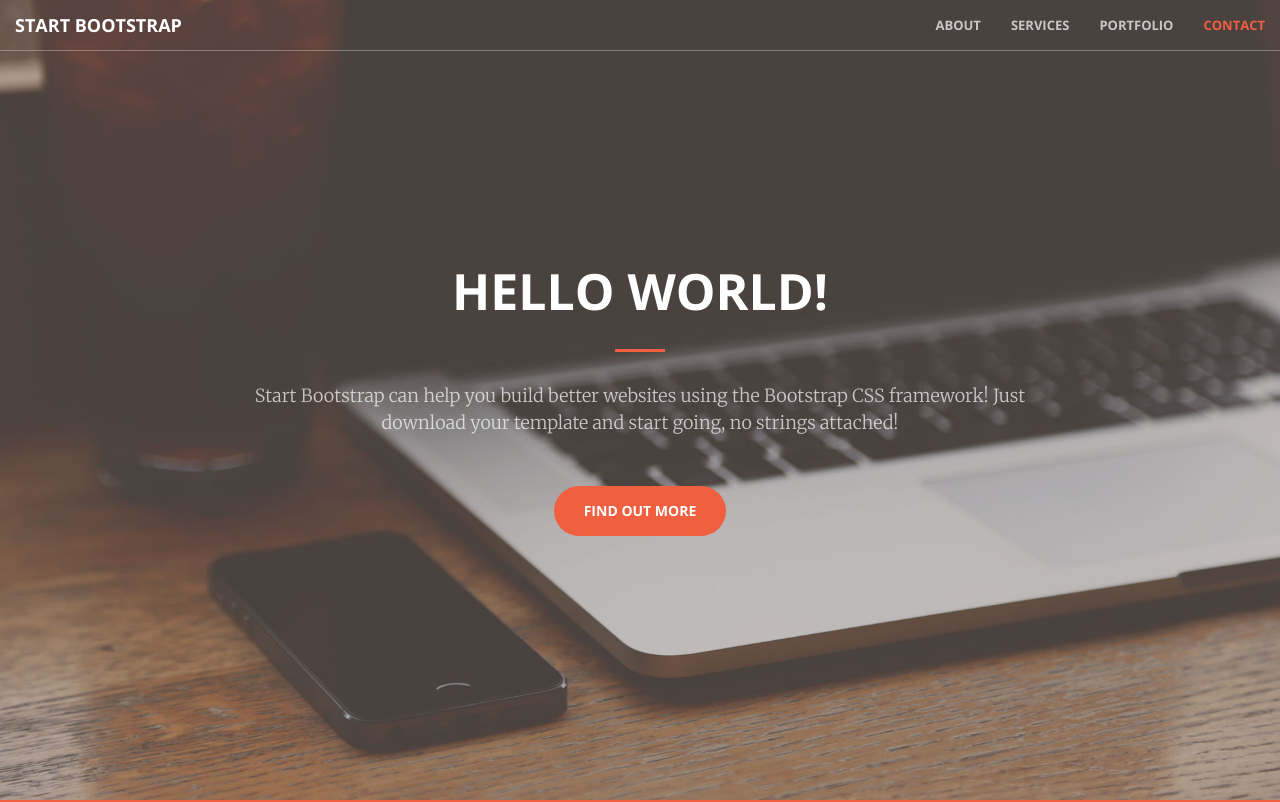
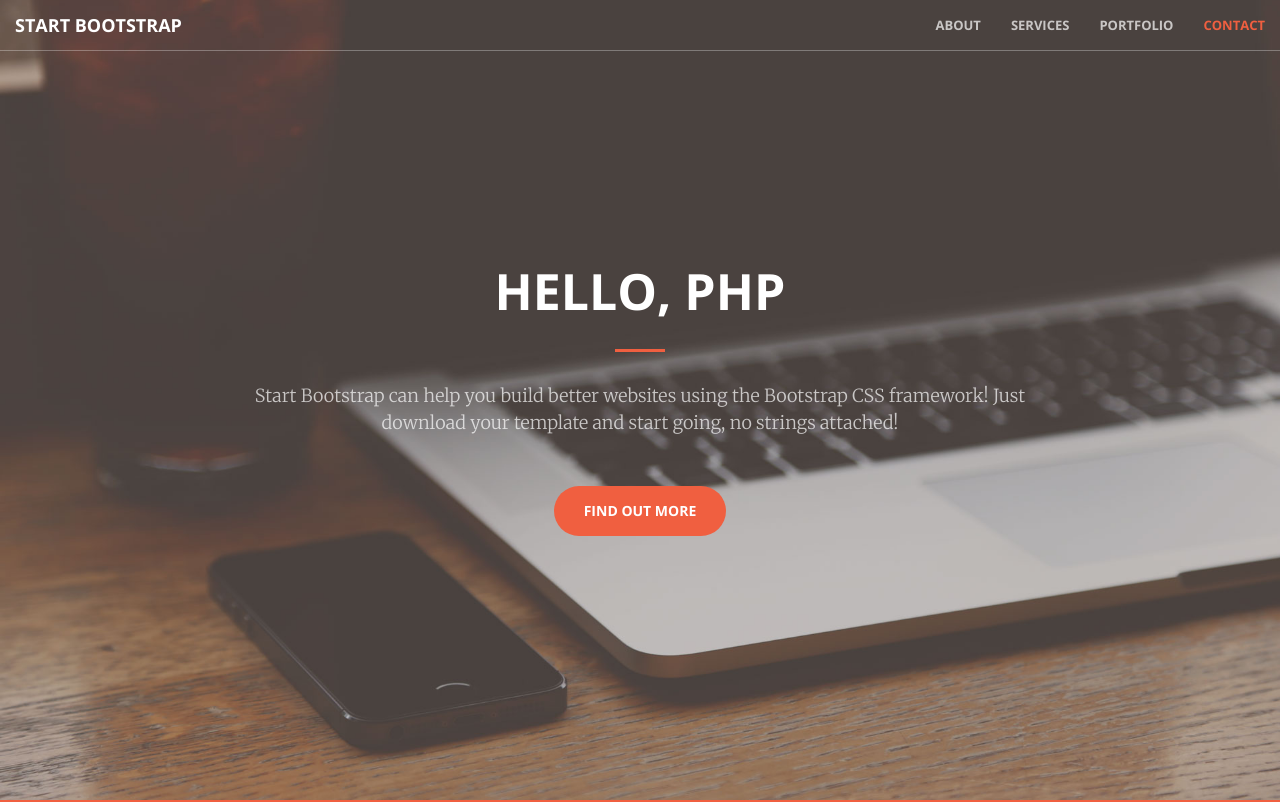
Before and after one commit to wcliao1962/git_demo, a website: page index.html in a window 1280 px wide. Shown: the top 802 px of the page. Drawn offline with nearby package versions, Linux system fonts and the light colour scheme.

Commit message:
change title world to PHP

```diff
--- a/index.html
+++ b/index.html
@@ -71,7 +71,7 @@
     <header>
         <div class="header-content">
             <div class="header-content-inner">
-                <h1 id="homeHeading">Hello world!</h1>
+                <h1 id="homeHeading">Hello, PHP</h1>
                 <hr>
                 <p>Start Bootstrap can help you build better websites using the Bootstrap CSS framework! Just download your template and start going, no strings attached!</p>
                 <a href="#about" class="btn btn-primary btn-xl page-scroll">Find Out More</a>
```
